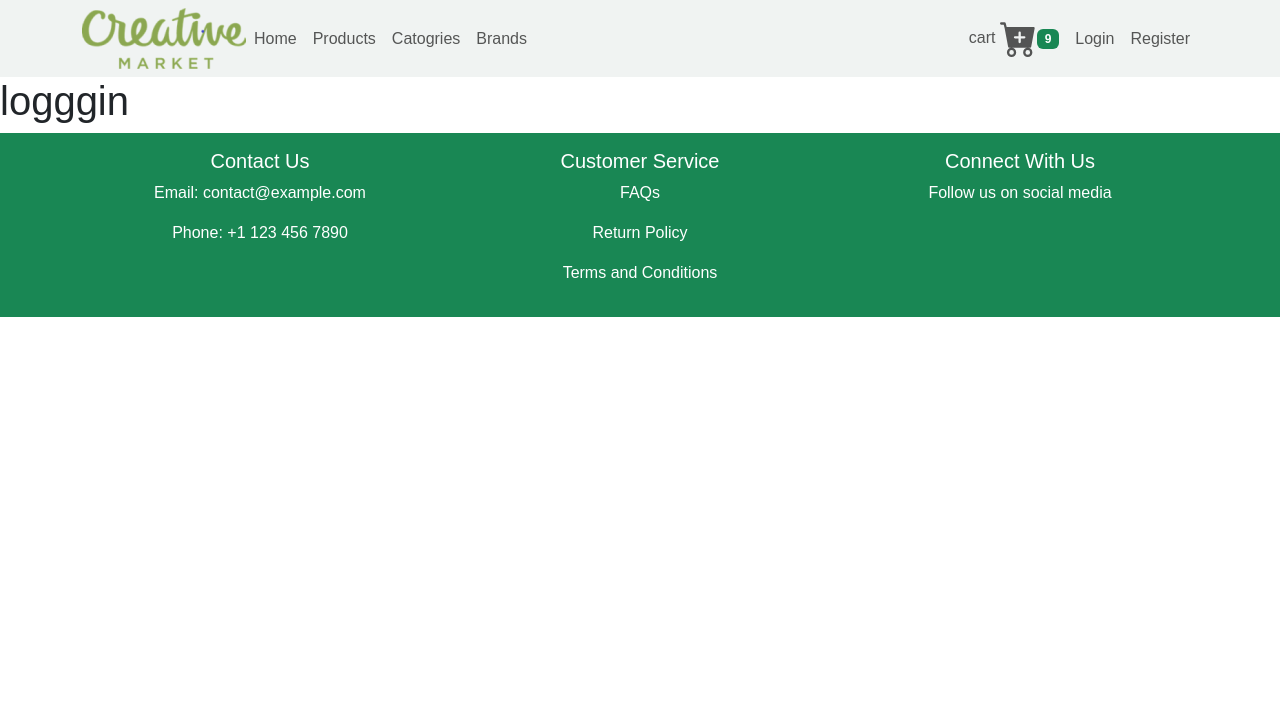
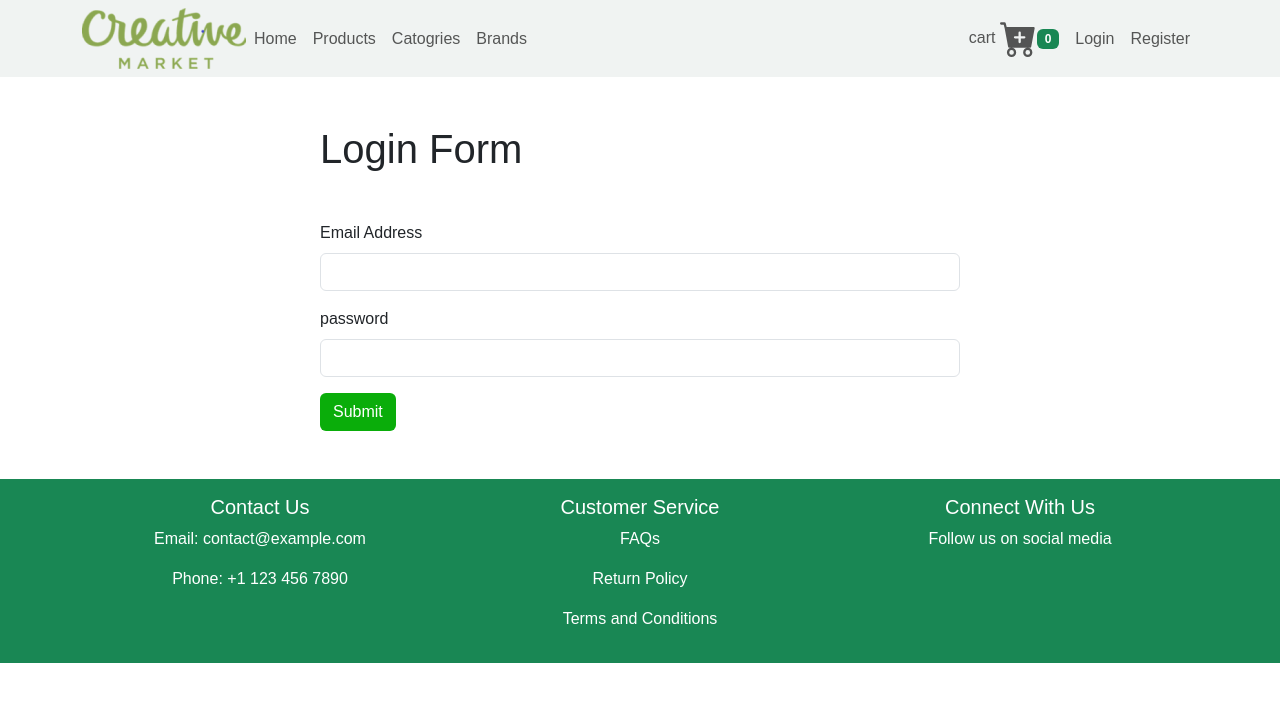
Before and after one commit to MohamedMahmoud9797/markety, a React (Vite) app: page /login in a window 1280 px wide. Shown: the top 702 px of the page. Built offline with nearby package versions, Linux system fonts and the light colour scheme; a web font is replaced by a local one.

Commit message:
add shopping cart logic and cart component  using redux

```diff
--- a/src/Components/Auth/Login/Login.jsx
+++ b/src/Components/Auth/Login/Login.jsx
@@ -1,3 +1,101 @@
+import { useFormik } from "formik";
+import * as Yup from "yup";
+import { loginUser } from "../../../Services/API/apiCalling";
+import { useDispatch, useSelector } from "react-redux";
+import { useNavigate } from "react-router-dom";
+import { setloading } from "../../../Redux/Loading/loading.js";
+import Loading from "./../../Loading/Loading";
+
 export default function Login() {
-  return <h1>logggin</h1>;
+  const dispatch = useDispatch();
+  const navigate = useNavigate();
+  const { data } = useSelector((state) => state.registerUser);
+  const { loading } = useSelector((state) => state.loading);
+  const validationSchema = Yup.object({
+    email: Yup.string()
+      .email("Invalid email address")
+      .required("Email is required"),
+    password: Yup.string().required("Password is required"),
+  });
+
+  const formik = useFormik({
+    initialValues: {
+      email: "",
+      password: "",
+    },
+    validationSchema,
+    onSubmit: (values) => {
+      dispatch(loginUser(values));
+      if (data.message === "success") {
+        dispatch(setloading(true));
+        navigate("/home");
+      } else {
+        dispatch(setloading(false));
+        alert(data.message);
+      }
+    },
+  });
+  return (
+    <div className="w-50 m-auto my-5">
+      {loading ? <Loading /> : ""}
+
+      <h1 className="my-5">Login Form</h1>
+      <form onSubmit={formik.handleSubmit}>
+        {formik.errors.name && formik.touched.name ? (
+          <div className="alert alert-danger" role="alert">
+            {formik.errors.name}
+          </div>
+        ) : (
+          ""
+        )}
+
+        <label htmlFor="email" className="form-label">
+          Email Address
+        </label>
+        <input
+          id="email"
+          name="email"
+          type="email"
+          onChange={formik.handleChange}
+          value={formik.values.email}
+          className="form-control mb-3"
+          onBlur={formik.handleBlur}
+        />
+        {formik.errors.email && formik.touched.email ? (
+          <div className="alert alert-danger" role="alert">
+            {formik.errors.email}
+          </div>
+        ) : (
+          ""
+        )}
+        <label htmlFor="password" className="form-label">
+          password
+        </label>
+        <input
+          id="password"
+          name="password"
+          type="password"
+          onChange={formik.handleChange}
+          value={formik.values.password}
+          className="form-control mb-3"
+          onBlur={formik.handleBlur}
+        />
+        {formik.errors.password && formik.touched.password ? (
+          <div className="alert alert-danger" role="alert">
+            {formik.errors.password}
+          </div>
+        ) : (
+          ""
+        )}
+
+        <button
+          type="submit"
+          className="btn bg-main text-white"
+          disabled={!formik.isValid && formik.dirty}
+        >
+          Submit
+        </button>
+      </form>
+    </div>
+  );
 }
--- a/src/Components/Navbar/Navbar.jsx
+++ b/src/Components/Navbar/Navbar.jsx
@@ -2,8 +2,11 @@ import { Navbar, Badge, Nav, Container } from "react-bootstrap";
 import logo from "../../assets/images/creative-market-logo.png";
 import { BsFillCartPlusFill } from "react-icons/bs";
 import { Link, NavLink } from "react-router-dom";
+import { useSelector } from "react-redux";
 
 const Navbarr = () => {
+  const cart = useSelector((state) => state.cart);
+  console.log(cart.cartItems.length);
   return (
     <Navbar expand="lg" className="bg-main-light">
       <Container>
@@ -28,10 +31,15 @@ const Navbarr = () => {
           </Nav>
           <Nav className="ms-auto align-items-center">
             <Nav.Link to="#home"></Nav.Link>
-            <Nav.Link variant="primary ml-5">
+            <Link
+              variant="primary ml-5"
+              to="cart
+            "
+              className="nav-link"
+            >
               cart <BsFillCartPlusFill size={37} />
-              <Badge bg="success">9</Badge>
-            </Nav.Link>
+              <Badge bg="success">{cart.cartItems.length}</Badge>
+            </Link>
             <Link to="/login" className="nav-link">
               Login
             </Link>
--- a/src/Components/Products/Products.jsx
+++ b/src/Components/Products/Products.jsx
@@ -3,6 +3,7 @@ import { getAllProducts } from "../../Services/API/apiCalling";
 import { useEffect } from "react";
 import { Link } from "react-router-dom";
 import Loading from "./../Loading/Loading";
+import { addToCart } from "../../Redux/cart/cart";
 export default function Products() {
   const dispatch = useDispatch();
   useEffect(() => {
@@ -31,7 +32,10 @@ export default function Products() {
                   <div>
                     <h5 className="text-main">{item.price} $</h5>
                   </div>
-                  <button className="btn bg-main text-white w-100 my-3">
+                  <button
+                    className="btn bg-main text-white w-100 my-3"
+                    onClick={() => dispatch(addToCart(item))}
+                  >
                     Add To Cart
                   </button>
                 </div>
--- /dev/null
+++ b/src/Components/cartItems/CartItems.jsx
@@ -0,0 +1,48 @@
+import { useDispatch, useSelector } from "react-redux";
+import { removeFromCart } from "../../Redux/cart/cart";
+
+export default function Cartitems() {
+  const dispatch = useDispatch();
+
+  const addeditems = useSelector((state) => state.cart);
+  console.log(addeditems);
+  const totalPrice = addeditems.cartItems.reduce(
+    (total, item) => total + item.price,
+    0
+  );
+
+  return (
+    <>
+      <h1 className="text-center">Cart Items</h1>
+      <div className="row justify-content-center">
+        {addeditems.cartItems.map((item) => (
+          <>
+            <div className="col-md-3">
+              <div key={item._id}>
+                <img src={item.imageCover} className="w-100" alt="" />
+                <h6 className="text-main my-2">{item.category.name}</h6>
+                <p className="fw-bolder">
+                  {item.title.split().slice(0, 2).join(" ")}
+                </p>
+                <div>
+                  <h5 className="text-main">{item.price} $</h5>
+                </div>
+                <button
+                  className="btn bg-main text-white w-100 my-3"
+                  onClick={() => {
+                    dispatch(removeFromCart(item));
+                  }}
+                >
+                  Remove
+                </button>
+              </div>
+            </div>
+          </>
+        ))}
+        <div className="text-center bg-main text-white">
+          checkout : {totalPrice} USD
+        </div>
+      </div>
+    </>
+  );
+}
--- a/src/Redux/Loading/loading.js
+++ b/src/Redux/Loading/loading.js
@@ -18,4 +18,4 @@ const loadingSlice = createSlice({
 });
 
 export const { reducer: loadingReducer, actions } = loadingSlice;
-export const { setloading } = actions;
+export const { setloading, resetloading } = actions;
--- /dev/null
+++ b/src/Redux/cart/cart.js
@@ -0,0 +1,23 @@
+import { createSlice } from "@reduxjs/toolkit";
+
+const initialState = {
+  cartItems: [],
+};
+
+const cartSlice = createSlice({
+  name: "cart",
+  initialState,
+  reducers: {
+    addToCart: (state, action) => {
+      state.cartItems.push(action.payload);
+    },
+    removeFromCart: (state, action) => {
+      state.cartItems = state.cartItems.filter(
+        (item) => item._id !== action.payload._id
+      );
+    },
+  },
+});
+
+export const { reducer: cartreducer } = cartSlice;
+export const { addToCart, removeFromCart } = cartSlice.actions;
--- a/src/Services/API/apiCalling.js
+++ b/src/Services/API/apiCalling.js
@@ -32,3 +32,19 @@ export const registerUser = createAsyncThunk(
     }
   }
 );
+export const loginUser = createAsyncThunk(
+  "auth/loginUser",
+  async (values, thunkAPI) => {
+    try {
+      const res = await fetch(`${baseUrl}/api/v1/auth/signin`, {
+        method: "POST",
+        body: JSON.stringify(values),
+      });
+      const data = await res.json();
+      console.log(data);
+      return data;
+    } catch (error) {
+      return thunkAPI.rejectWithValue(error);
+    }
+  }
+);
--- a/src/store.js
+++ b/src/store.js
@@ -3,12 +3,14 @@ import { categoriesReducer } from "../src/Redux/CategoriesSlice/categorieslice.j
 import { productsReducer } from "../src/Redux/ProductsSlice/productsSlice.js";
 import { registerUserReducer } from "../src/Redux/RegisterSlice/registerSlice.js";
 import { loadingReducer } from "./Redux/Loading/loading.js";
+import { cartreducer } from "./Redux/cart/cart.js";
 const store = configureStore({
   reducer: {
     categories: categoriesReducer,
     products: productsReducer,
     registerUser: registerUserReducer,
     loading: loadingReducer,
+    cart: cartreducer,
   },
 });
 
```
Also changed, not shown: src/main.jsx (+9 -0 lines).
